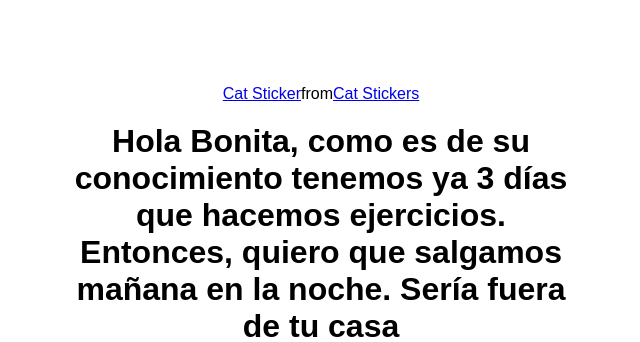
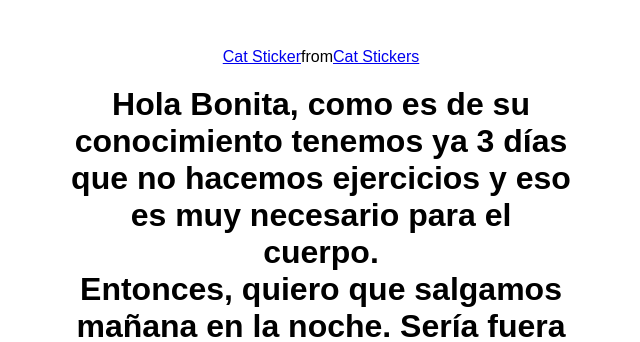
Before and after one commit to edgar083/web, a plain HTML site: page index.html in a window 1280 px wide. Shown: the part 157-499 px from the top of the page, without its empty margins (319-959 px from the left). Drawn offline with Linux system fonts and the light colour scheme; a script that the page names is missing.

Commit message:
Update index.html

```diff
--- a/index.html
+++ b/index.html
@@ -14,7 +14,7 @@
         <script type="text/javascript" async src="https://tenor.com/embed.js"></script>
         <script type="text/javascript" async src="https://tenor.com/embed.js"></script>
 
-        <h1> Hola Bonita, como es de su conocimiento tenemos ya 3 días que hacemos ejercicios.
+        <h1> Hola Bonita, como es de su conocimiento tenemos ya 3 días que no hacemos ejercicios y eso es muy necesario para el cuerpo.
 
         <p> Entonces, quiero que salgamos mañana en la noche. Sería fuera de tu casa</p>
 
```
